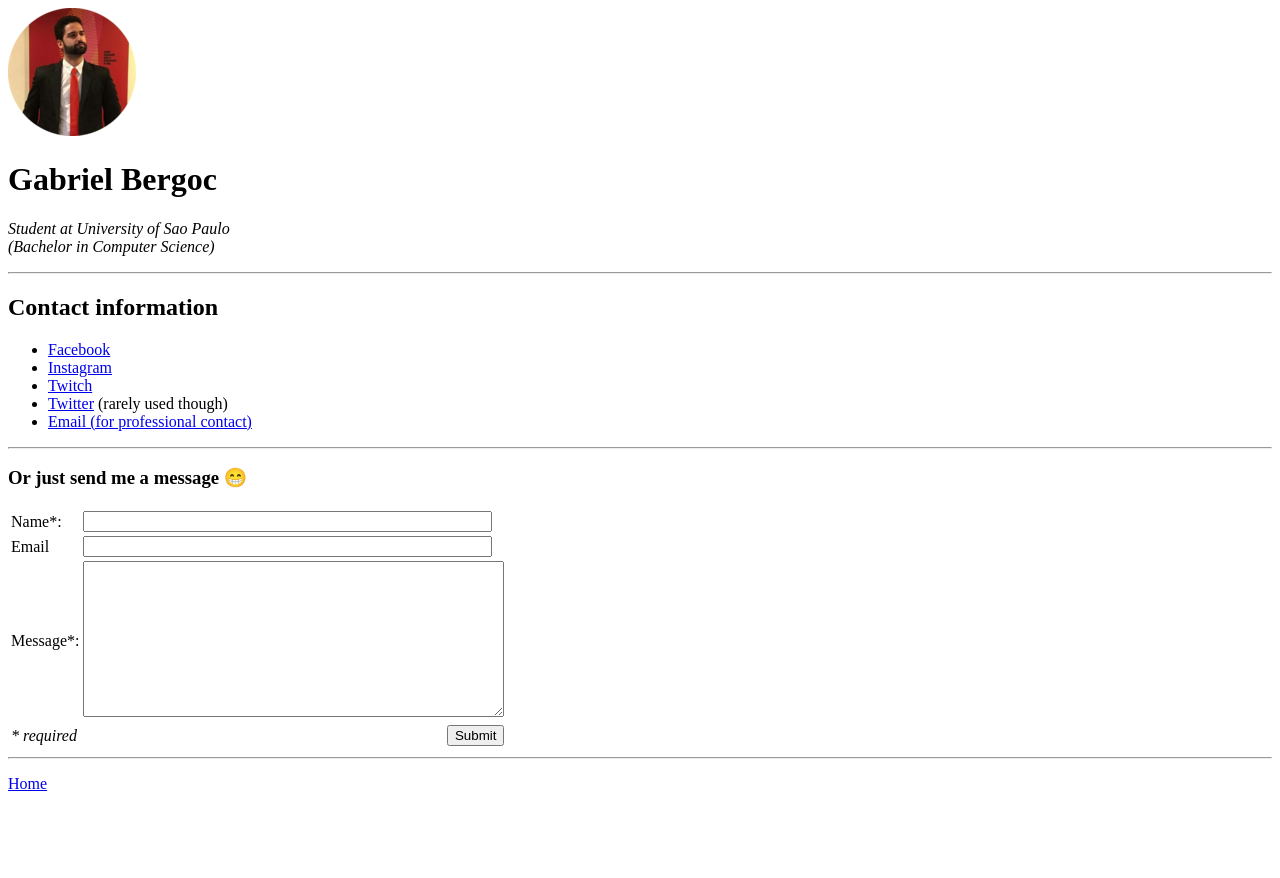
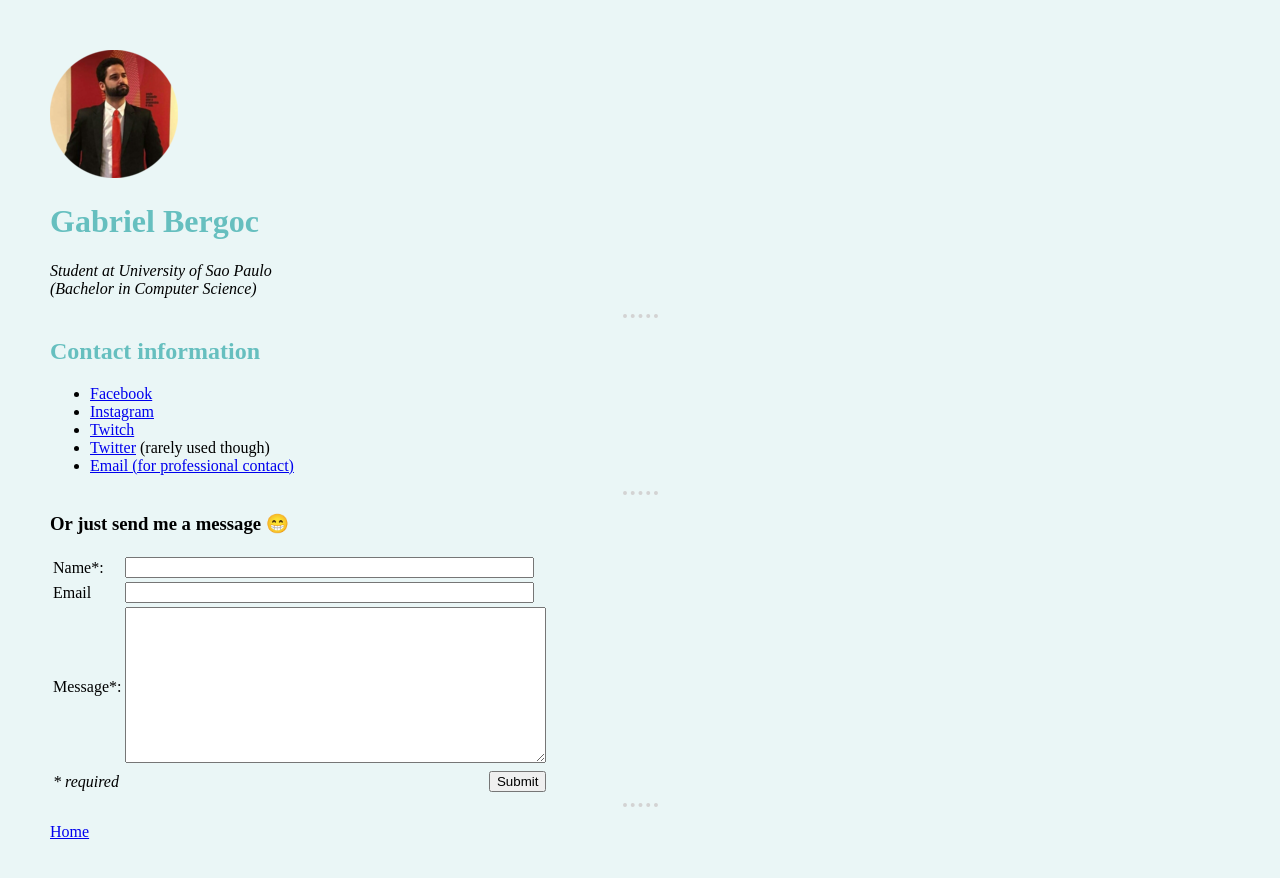
Before and after one commit to gabrielbergoc/curriculum-vitae, a plain HTML site: page contact.html in a window 1280 px wide. Before the commit the page ends 809 px from the top, so only its background shows below. Drawn offline with Linux system fonts and the light colour scheme.

Commit message:
added css styling

```diff
--- a/contact.html
+++ b/contact.html
@@ -1,9 +1,12 @@
 <!DOCTYPE html>
 <html lang="en">
+
     <head>
         <meta charset="UTF-8">
         <title>Gabriel Bergoc's Website - Contact Info</title>
+        <link rel="stylesheet" href="css/styles.css">
     </head>
+
     <body>
         <img src="images/perfil-circle-cropped.png" alt="gabriel's juicy pic" style="width:128px;height:128px;">
         <h1>Gabriel Bergoc</h1>
@@ -11,8 +14,8 @@
         (Bachelor in Computer Science)</em></p>
 
         <hr>
+        <h2>Contact information</h2>
 
-  <h2>Contact information</h2>
         <ul>
             <li><a href="https://www.facebook.com/gabriel.carvalhobergoc/" target="_blank">
               Facebook</a></li>
@@ -50,9 +53,9 @@
             </table>
         </form>
 
-
         <hr>
 
         <p><a href="index.html">Home</a></p>
+
     </body>
 </html>
--- /dev/null
+++ b/css/styles.css
@@ -0,0 +1,21 @@
+body {
+    margin: 50px;
+    background-color: #EAF6F6;
+}
+
+hr {
+    border-style: none;
+    border-top-style: dotted;
+    border-width: 4px;
+    border-color: lightgrey;
+    width: 35px;
+    background-color: #EAF6F6;
+}
+
+h1 {
+    color: #66BFBF;
+}
+
+h2 {
+    color: #66BFBF;
+}
```
Also changed, not shown: index.html (+9 -1 lines). Lines whose indentation alone changed are shown as unchanged.
